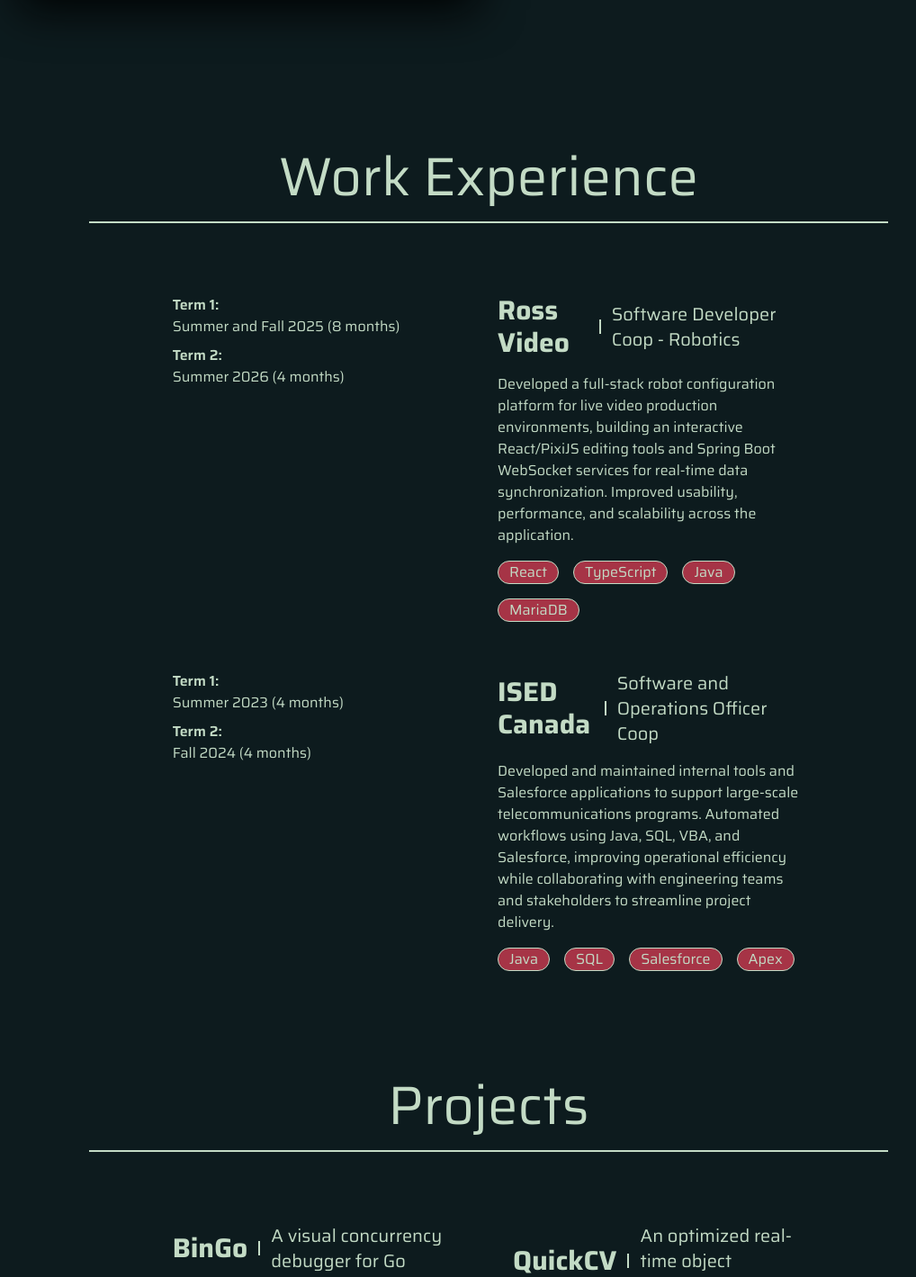
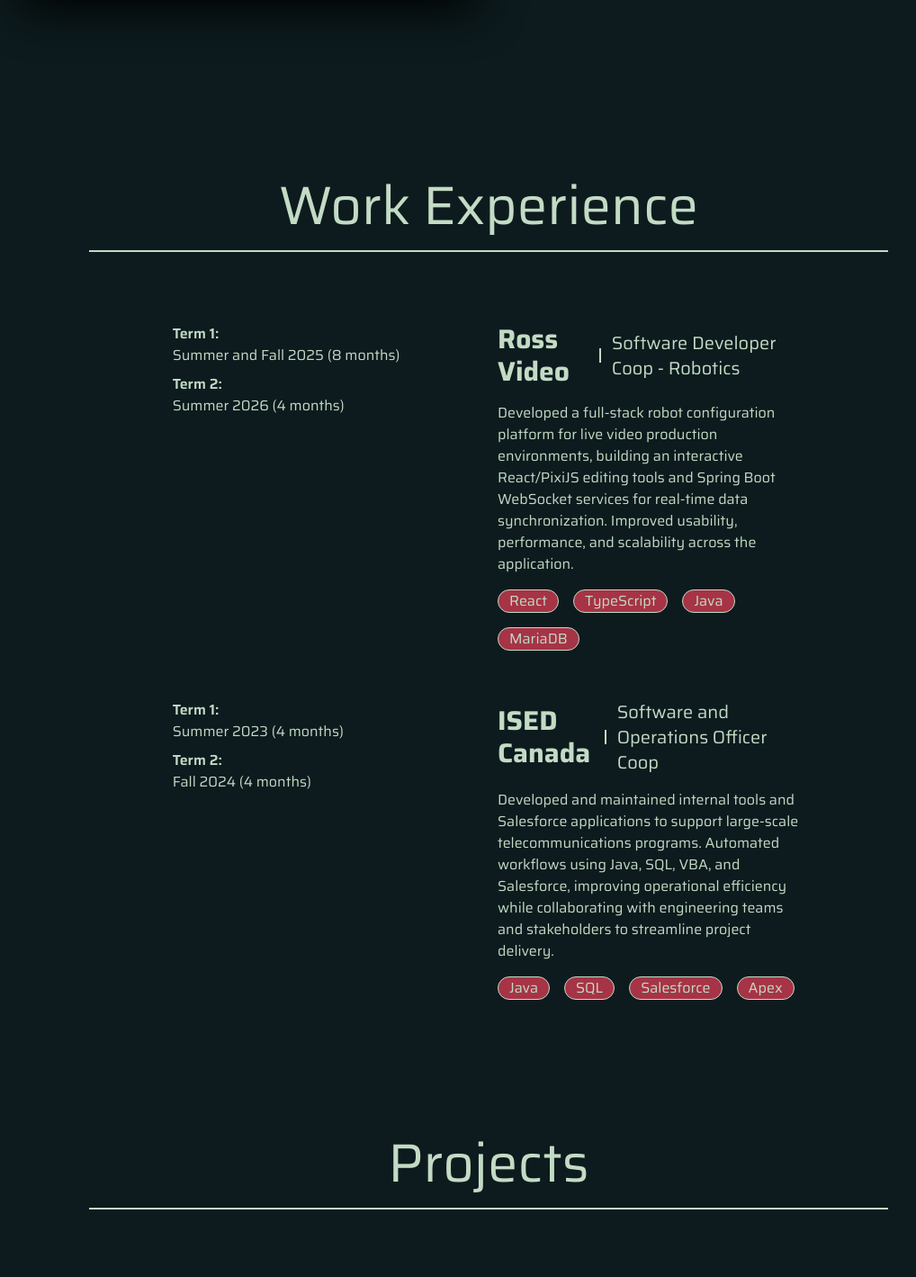
Before and after one commit to Egzavyer/portfolio, a React (Vite) app: page / in a window 1280 px wide. Shown: the part 1554-2973 px from the top of the page at 90% size, without its empty margins (97-1115 px from the left). Built offline with nearby package versions, Linux system fonts and the light colour scheme.

Commit message:
fix: attempt to fix navbar-title spacing again

```diff
--- a/src/pages/Experience.tsx
+++ b/src/pages/Experience.tsx
@@ -66,7 +66,7 @@
     >
       <div className="flex flex-col gap-15 w-10/12 items-center">
         <div className="flex flex-col gap-5 w-full">
-          <div className="text-3xl text-center pt-20 xl:text-6xl">
+          <div className="text-3xl text-center pt-28 xl:text-6xl">
             {t("experience.title")}
           </div>
           <div className="border w-full" />
--- a/src/pages/Projects.tsx
+++ b/src/pages/Projects.tsx
@@ -60,7 +60,7 @@
     >
       <div className="flex flex-col gap-15 w-10/12 items-center justify-center">
         <div className="flex flex-col gap-5 w-full">
-          <div className="text-3xl text-center pt-20 xl:text-6xl">
+          <div className="text-3xl text-center pt-28 xl:text-6xl">
             {t("projects.title")}
           </div>
           <div className="border w-full" />
```
